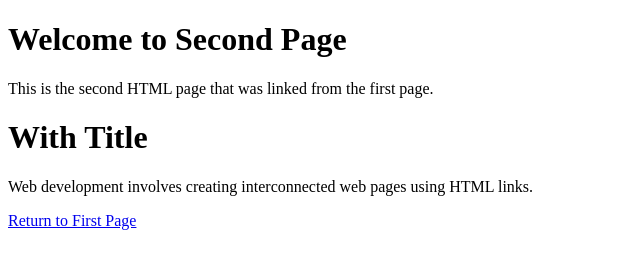
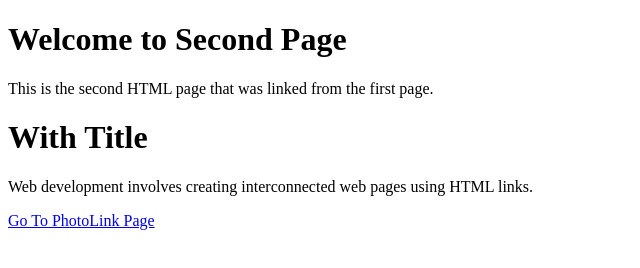
Before and after one commit to prithbi777/XMLAgn_1, a plain HTML site: page 08tooltip.html in a window 1280 px wide. Shown: the full height of the page, 0-640 px from the left. Drawn offline with Linux system fonts and the light colour scheme.

Commit message:
Update 08tooltip.html

```diff
--- a/08tooltip.html
+++ b/08tooltip.html
@@ -8,6 +8,6 @@
 
     <p>Web development involves creating interconnected web pages using HTML links.</p>
 
-    <a title="This leads you to first html page." href="01_staticpageusingtable.html">Return to First Page</a>
+    <a title="This leads you to PhotoLink html page." href="09linkaspicture.html">Go To PhotoLink Page</a>
 </body>
 </html>
```
